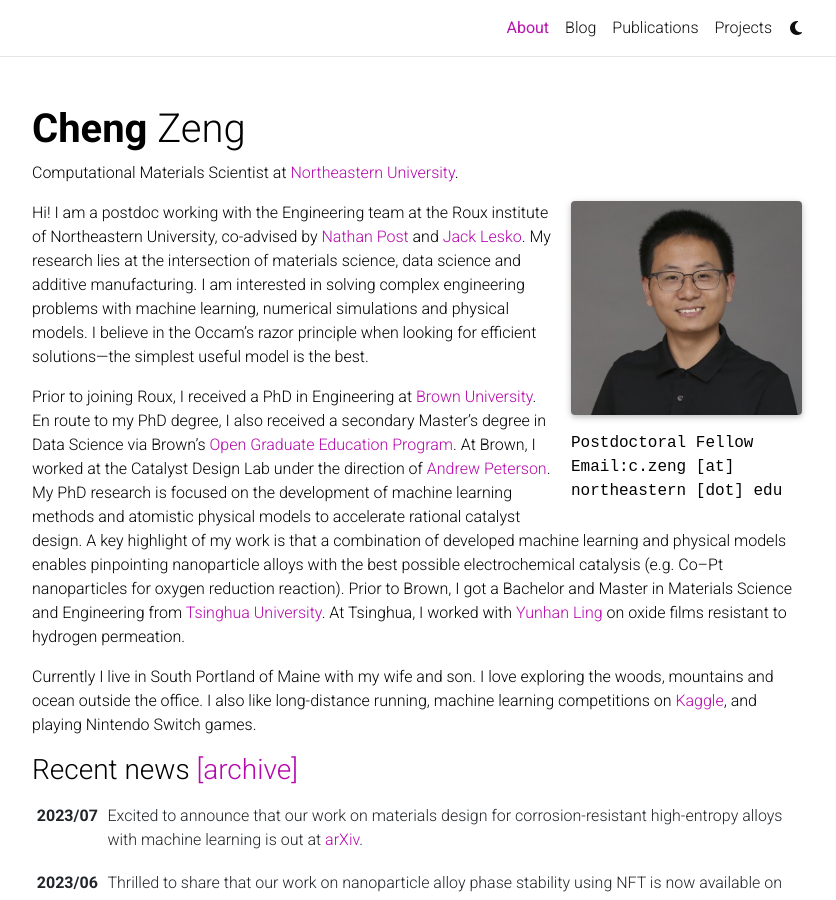
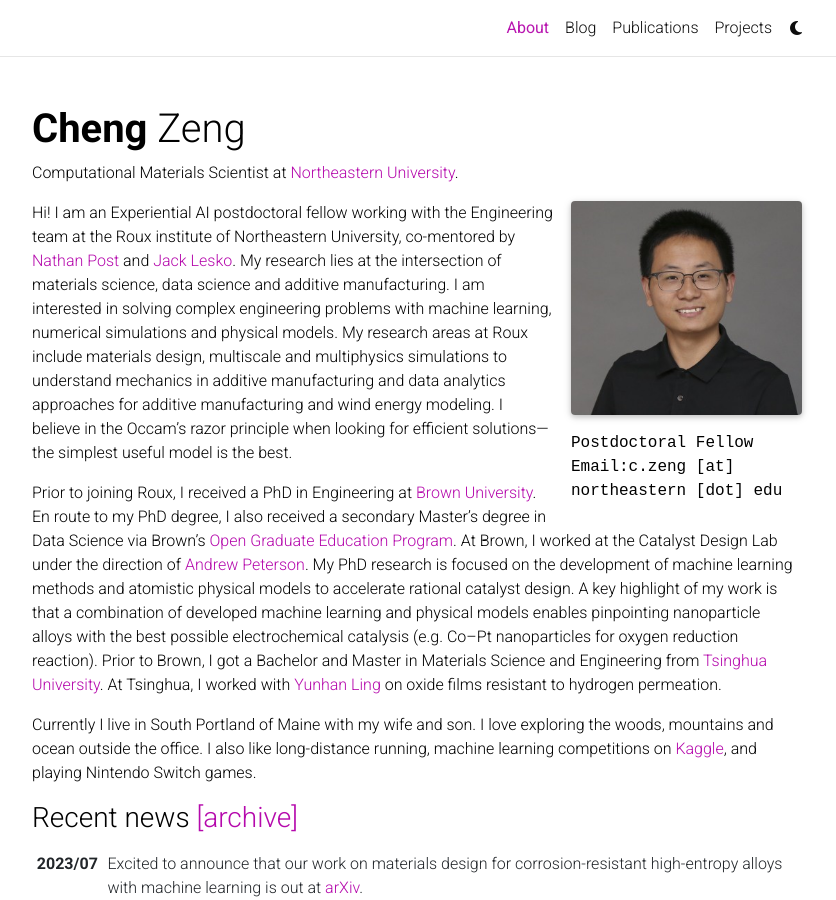
Before and after one commit to cengc13/website, a Jekyll site: the page built from _pages/about.md, in a window 1280 px wide and 900 px high. Shown: the whole window, without its empty margins (223-1059 px from the left). Built offline with Jekyll 4.4.1, drawn with Linux system fonts in a browser that asks for light colours; comment, search, counter and statistics services are not loaded; a style sheet for code colours, icons or effects is not loaded.

Commit message:
edit about

```diff
--- a/_pages/about.md
+++ b/_pages/about.md
@@ -17,7 +17,7 @@ selected_papers: true # includes a list of papers marked as "selected={true}"
 social: false  # includes social icons at the bottom of the page
 ---
 
-Hi! I am a postdoc working with the Engineering team at the Roux institute of Northeastern University, co-advised by <a href='https://roux.northeastern.edu/people/nathan-post/'>Nathan Post</a> and <a href='https://roux.northeastern.edu/people/jack-lesko/'>Jack Lesko</a>. My research lies at the intersection of materials science, data science and additive manufacturing. I am interested in solving complex engineering problems with machine learning, numerical simulations and physical models. I believe in the Occam's razor principle when looking for efficient solutions---the simplest useful model is the best.
+Hi! I am an Experiential AI postdoctoral fellow working with the Engineering team at the Roux institute of Northeastern University, co-mentored by <a href='https://roux.northeastern.edu/people/nathan-post/'>Nathan Post</a> and <a href='https://roux.northeastern.edu/people/jack-lesko/'>Jack Lesko</a>. My research lies at the intersection of materials science, data science and additive manufacturing. I am interested in solving complex engineering problems with machine learning, numerical simulations and physical models. My research areas at Roux include materials design, multiscale and multiphysics simulations to understand mechanics in additive manufacturing and data analytics approaches for additive manufacturing and wind energy modeling. I believe in the Occam's razor principle when looking for efficient solutions---the simplest useful model is the best.
 
 Prior to joining Roux, I received a PhD in Engineering at <a href='https://www.brown.edu/'>Brown University</a>.  En route to my PhD degree, I also received a secondary Master's degree in Data Science via Brown's <a href='https://graduateschool.brown.edu/academics-research/distinctive-opportunities/open-graduate-education'>Open Graduate Education Program</a>. At Brown, I worked at the Catalyst Design Lab under the direction of <a href='https://engineering.brown.edu/people/andrew-peterson'>Andrew Peterson</a>. My PhD research is focused on the development of machine learning methods and atomistic physical models to accelerate rational catalyst design. A key highlight of my work is that a combination of developed machine learning and physical models enables pinpointing nanoparticle alloys with the best possible electrochemical catalysis (e.g. Co--Pt nanoparticles for oxygen reduction reaction). Prior to Brown, I got a Bachelor and Master in Materials Science and Engineering from <a href='https://www.tsinghua.edu.cn/en/'>Tsinghua University</a>. At Tsinghua, I worked with <a href='https://www.mse.tsinghua.edu.cn/mseen/info/1018/1085.htm'>Yunhan Ling</a> on oxide films resistant to hydrogen permeation.
 
```
